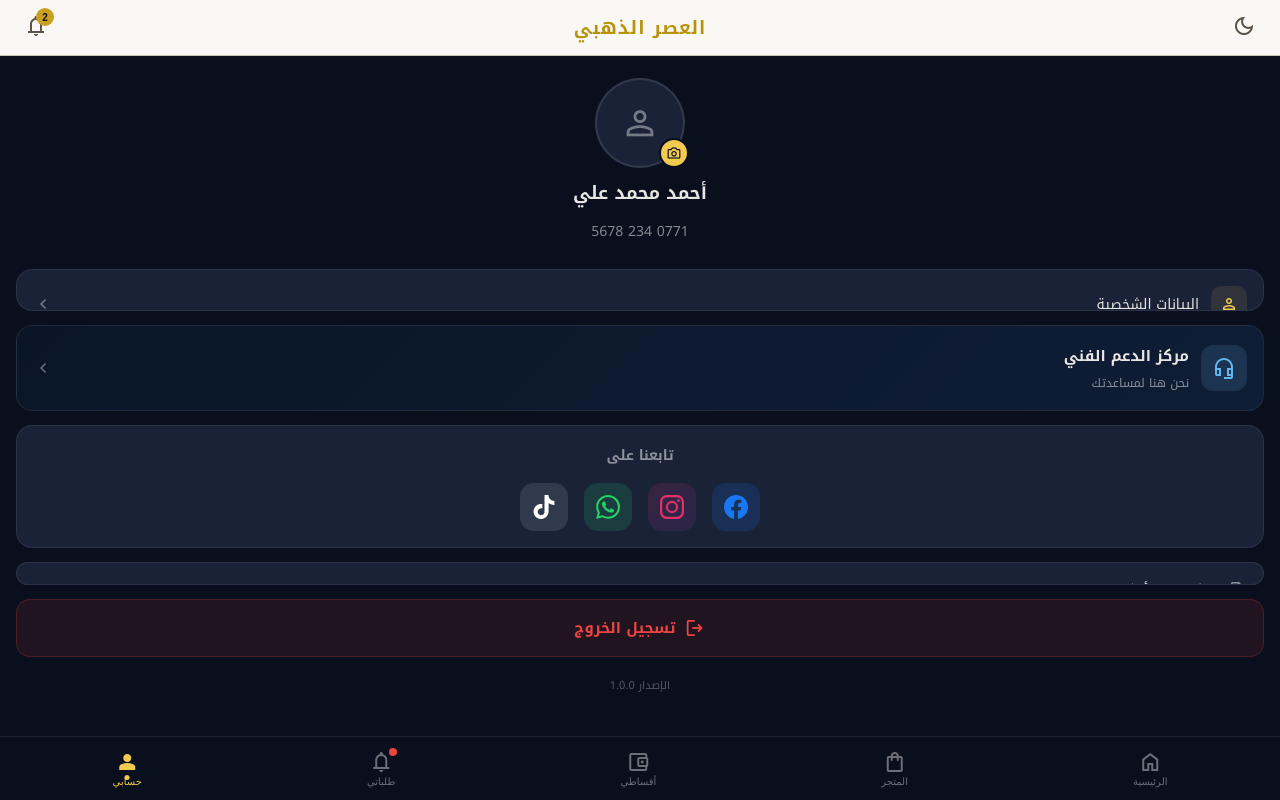
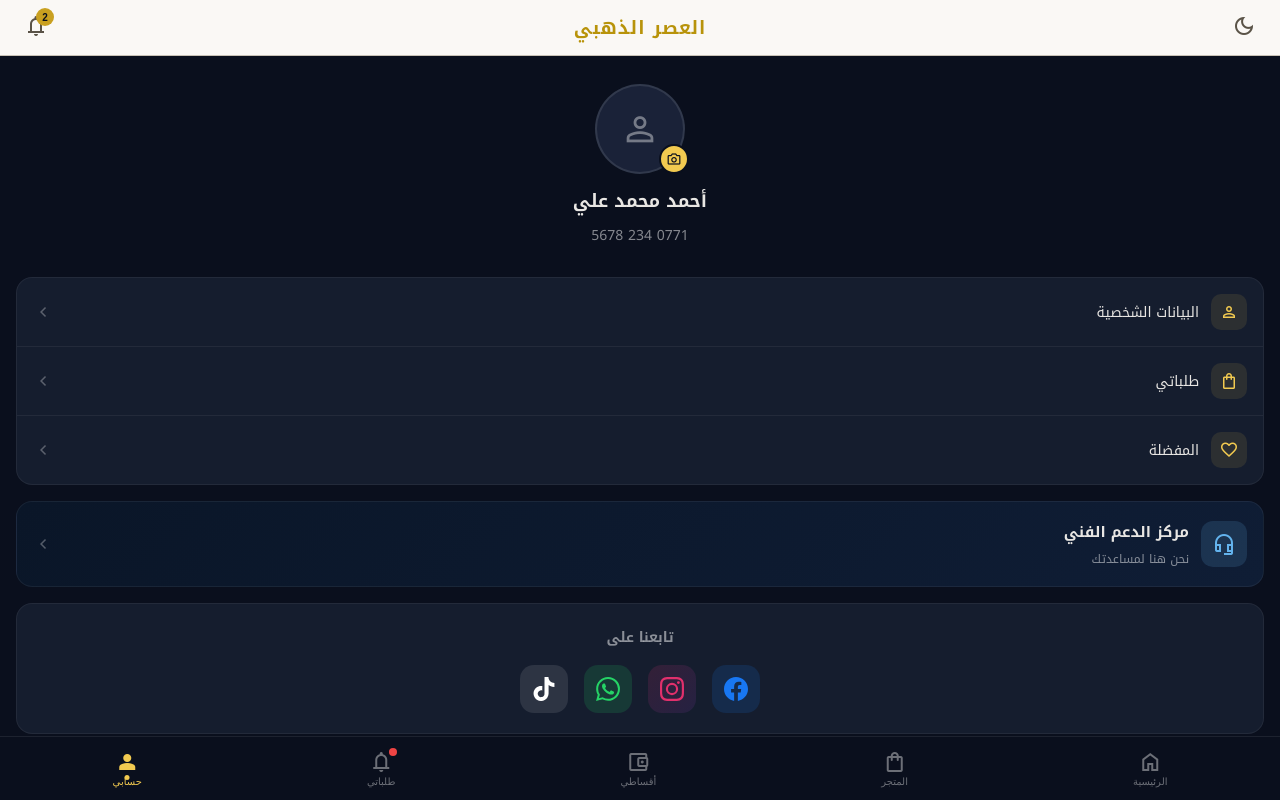
Before and after one commit to iraqtester993-prog/golden, a Vue app in the folder golden-pwa/: page /#/account in a window 1280 px wide. Built offline with nearby package versions, Linux system fonts and the light colour scheme.

Commit message:
fix: account - all sections hardcoded, no v-for

```diff
--- a/golden-pwa/src/views/AccountPage.vue
+++ b/golden-pwa/src/views/AccountPage.vue
@@ -2,87 +2,106 @@
   <div class="page">
     <TopBar />
 
-    <main class="page-content">
+    <div class="page-content">
       <!-- Profile -->
-      <section class="profile-section">
-        <div class="profile-photo-wrap">
-          <div class="profile-photo">
-            <span class="material-symbols-outlined">person</span>
+      <div style="text-align:center;padding:16px 0;">
+        <div style="position:relative;display:inline-block;">
+          <div style="width:90px;height:90px;border-radius:50%;background:#1a2238;border:2px solid rgba(255,255,255,0.1);display:flex;align-items:center;justify-content:center;margin:0 auto;">
+            <span class="material-symbols-outlined" style="font-size:40px;color:rgba(255,255,255,0.4);">person</span>
           </div>
-          <button class="camera-btn">
-            <span class="material-symbols-outlined">photo_camera</span>
+          <button style="position:absolute;bottom:0;right:-4px;width:30px;height:30px;border-radius:50%;background:#f2ca50;border:2px solid #0a0f1d;display:flex;align-items:center;justify-content:center;cursor:pointer;">
+            <span class="material-symbols-outlined" style="font-size:16px;color:#0a0f1d;">photo_camera</span>
           </button>
         </div>
-        <h2 class="profile-name">أحمد محمد علي</h2>
-        <span class="profile-phone">0771 234 5678</span>
-      </section>
-
-      <!-- Menu -->
-      <div style="background:#1a2238;border:1px solid rgba(255,255,255,0.08);border-radius:16px;overflow:hidden;">
-        <button v-for="item in menuItems" :key="item.label" style="display:flex;justify-content:space-between;align-items:center;padding:16px;background:none;border:none;border-bottom:1px solid rgba(255,255,255,0.06);cursor:pointer;width:100%;font-family:'Noto Kufi Arabic',sans-serif;">
-          <div style="display:flex;align-items:center;gap:12px;">
-            <div style="width:36px;height:36px;border-radius:10px;background:rgba(242,202,80,0.1);display:flex;align-items:center;justify-content:center;">
-              <span class="material-symbols-outlined" style="font-size:20px;color:#f2ca50;">{{ item.icon }}</span>
-            </div>
-            <span style="font-size:14px;color:#e8e6e3;">{{ item.label }}</span>
-          </div>
-          <span class="material-symbols-outlined" style="font-size:20px;color:rgba(255,255,255,0.4);">chevron_left</span>
-        </button>
+        <div style="margin-top:10px;font-size:18px;font-weight:700;color:#e8e6e3;">أحمد محمد علي</div>
+        <div style="font-size:14px;color:rgba(255,255,255,0.5);margin-top:4px;">0771 234 5678</div>
       </div>
 
-      <!-- Support -->
-      <div style="background:linear-gradient(135deg,#0a1628,#0f1d35);border:1px solid rgba(255,255,255,0.08);border-radius:16px;padding:16px;display:flex;align-items:center;justify-content:space-between;cursor:pointer;">
+      <!-- Menu Card -->
+      <div style="background:#151d2e;border-radius:16px;border:1px solid rgba(255,255,255,0.06);margin-bottom:4px;">
+        <div style="display:flex;align-items:center;justify-content:space-between;padding:16px;border-bottom:1px solid rgba(255,255,255,0.06);cursor:pointer;">
+          <div style="display:flex;align-items:center;gap:12px;">
+            <div style="width:36px;height:36px;border-radius:10px;background:rgba(242,202,80,0.1);display:flex;align-items:center;justify-content:center;flex-shrink:0;">
+              <span class="material-symbols-outlined" style="font-size:20px;color:#f2ca50;">person</span>
+            </div>
+            <span style="font-size:14px;color:#e8e6e3;">البيانات الشخصية</span>
+          </div>
+          <span class="material-symbols-outlined" style="font-size:20px;color:rgba(255,255,255,0.3);">chevron_left</span>
+        </div>
+        <div style="display:flex;align-items:center;justify-content:space-between;padding:16px;border-bottom:1px solid rgba(255,255,255,0.06);cursor:pointer;">
+          <div style="display:flex;align-items:center;gap:12px;">
+            <div style="width:36px;height:36px;border-radius:10px;background:rgba(242,202,80,0.1);display:flex;align-items:center;justify-content:center;flex-shrink:0;">
+              <span class="material-symbols-outlined" style="font-size:20px;color:#f2ca50;">shopping_bag</span>
+            </div>
+            <span style="font-size:14px;color:#e8e6e3;">طلباتي</span>
+          </div>
+          <span class="material-symbols-outlined" style="font-size:20px;color:rgba(255,255,255,0.3);">chevron_left</span>
+        </div>
+        <div style="display:flex;align-items:center;justify-content:space-between;padding:16px;cursor:pointer;">
+          <div style="display:flex;align-items:center;gap:12px;">
+            <div style="width:36px;height:36px;border-radius:10px;background:rgba(242,202,80,0.1);display:flex;align-items:center;justify-content:center;flex-shrink:0;">
+              <span class="material-symbols-outlined" style="font-size:20px;color:#f2ca50;">favorite</span>
+            </div>
+            <span style="font-size:14px;color:#e8e6e3;">المفضلة</span>
+          </div>
+          <span class="material-symbols-outlined" style="font-size:20px;color:rgba(255,255,255,0.3);">chevron_left</span>
+        </div>
+      </div>
+
+      <!-- Support Card -->
+      <div style="background:linear-gradient(135deg,#0a1628,#0f1d35);border:1px solid rgba(255,255,255,0.06);border-radius:16px;padding:16px;display:flex;align-items:center;justify-content:space-between;cursor:pointer;margin-bottom:4px;">
         <div style="display:flex;align-items:center;gap:12px;">
-          <div style="width:46px;height:46px;border-radius:12px;background:rgba(99,179,237,0.15);display:flex;align-items:center;justify-content:center;">
+          <div style="width:46px;height:46px;border-radius:12px;background:rgba(99,179,237,0.15);display:flex;align-items:center;justify-content:center;flex-shrink:0;">
             <span class="material-symbols-outlined" style="font-size:24px;color:#63b3ed;">headset_mic</span>
           </div>
-          <div style="display:flex;flex-direction:column;gap:2px;">
-            <h3 style="font-size:15px;font-weight:700;color:#e8e6e3;margin:0;">مركز الدعم الفني</h3>
-            <span style="font-size:12px;color:rgba(255,255,255,0.5);">نحن هنا لمساعدتك</span>
+          <div>
+            <div style="font-size:15px;font-weight:700;color:#e8e6e3;">مركز الدعم الفني</div>
+            <div style="font-size:12px;color:rgba(255,255,255,0.5);margin-top:2px;">نحن هنا لمساعدتك</div>
           </div>
         </div>
-        <span class="material-symbols-outlined" style="font-size:20px;color:rgba(255,255,255,0.4);">chevron_left</span>
+        <span class="material-symbols-outlined" style="font-size:20px;color:rgba(255,255,255,0.3);">chevron_left</span>
       </div>
 
-      <!-- Social -->
-      <div style="background:#1a2238;border:1px solid rgba(255,255,255,0.08);border-radius:16px;padding:16px;display:flex;flex-direction:column;align-items:center;gap:14px;">
-        <span style="font-size:14px;font-weight:600;color:rgba(255,255,255,0.5);">تابعنا على</span>
-        <div style="display:flex;gap:16px;">
-          <a href="#" target="_blank" style="width:48px;height:48px;border-radius:14px;display:flex;align-items:center;justify-content:center;background:rgba(24,119,242,0.15);text-decoration:none;">
+      <!-- Social Card -->
+      <div style="background:#151d2e;border:1px solid rgba(255,255,255,0.06);border-radius:16px;padding:20px 16px;text-align:center;margin-bottom:4px;">
+        <div style="font-size:14px;font-weight:600;color:rgba(255,255,255,0.5);margin-bottom:14px;">تابعنا على</div>
+        <div style="display:flex;justify-content:center;gap:16px;">
+          <a href="#" style="width:48px;height:48px;border-radius:14px;display:flex;align-items:center;justify-content:center;background:rgba(24,119,242,0.15);text-decoration:none;">
             <svg width="24" height="24" viewBox="0 0 24 24" fill="#1877F2"><path d="M24 12.073c0-6.627-5.373-12-12-12s-12 5.373-12 12c0 5.99 4.388 10.954 10.125 11.854v-8.385H7.078v-3.47h3.047V9.43c0-3.007 1.792-4.669 4.533-4.669 1.312 0 2.686.235 2.686.235v2.953H15.83c-1.491 0-1.956.925-1.956 1.874v2.25h3.328l-.532 3.47h-2.796v8.385C19.612 23.027 24 18.062 24 12.073z"/></svg>
           </a>
-          <a href="#" target="_blank" style="width:48px;height:48px;border-radius:14px;display:flex;align-items:center;justify-content:center;background:linear-gradient(135deg,rgba(225,48,108,0.15),rgba(131,58,180,0.15));text-decoration:none;">
+          <a href="#" style="width:48px;height:48px;border-radius:14px;display:flex;align-items:center;justify-content:center;background:linear-gradient(135deg,rgba(225,48,108,0.15),rgba(131,58,180,0.15));text-decoration:none;">
             <svg width="24" height="24" viewBox="0 0 24 24" fill="#E1306C"><path d="M12 2.163c3.204 0 3.584.012 4.85.07 3.252.148 4.771 1.691 4.919 4.919.058 1.265.069 1.645.069 4.849 0 3.205-.012 3.584-.069 4.849-.149 3.225-1.664 4.771-4.919 4.919-1.266.058-1.644.07-4.85.07-3.204 0-3.584-.012-4.849-.07-3.26-.149-4.771-1.699-4.919-4.92-.058-1.265-.07-1.644-.07-4.849 0-3.204.013-3.583.07-4.849.149-3.227 1.664-4.771 4.919-4.919 1.266-.057 1.645-.069 4.849-.069zM12 0C8.741 0 8.333.014 7.053.072 2.695.272.273 2.69.073 7.052.014 8.333 0 8.741 0 12c0 3.259.014 3.668.072 4.948.2 4.358 2.618 6.78 6.98 6.98C8.333 23.986 8.741 24 12 24c3.259 0 3.668-.014 4.948-.072 4.354-.2 6.782-2.618 6.979-6.98.059-1.28.073-1.689.073-4.948 0-3.259-.014-3.667-.072-4.947-.196-4.354-2.617-6.78-6.979-6.98C15.668.014 15.259 0 12 0zm0 5.838a6.162 6.162 0 100 12.324 6.162 6.162 0 000-12.324zM12 16a4 4 0 110-8 4 4 0 010 8zm6.406-11.845a1.44 1.44 0 100 2.881 1.44 1.44 0 000-2.881z"/></svg>
           </a>
-          <a href="#" target="_blank" style="width:48px;height:48px;border-radius:14px;display:flex;align-items:center;justify-content:center;background:rgba(37,211,102,0.15);text-decoration:none;">
+          <a href="#" style="width:48px;height:48px;border-radius:14px;display:flex;align-items:center;justify-content:center;background:rgba(37,211,102,0.15);text-decoration:none;">
             <svg width="24" height="24" viewBox="0 0 24 24" fill="#25D366"><path d="M17.472 14.382c-.297-.149-1.758-.867-2.03-.967-.273-.099-.471-.148-.67.15-.197.297-.767.966-.94 1.164-.173.199-.347.223-.644.075-.297-.15-1.255-.463-2.39-1.475-.883-.788-1.48-1.761-1.653-2.059-.173-.297-.018-.458.13-.606.134-.133.298-.347.446-.52.149-.174.198-.298.298-.497.099-.198.05-.371-.025-.52-.075-.149-.669-1.612-.916-2.207-.242-.579-.487-.5-.669-.51-.173-.008-.371-.01-.57-.01-.198 0-.52.074-.792.372-.272.297-1.04 1.016-1.04 2.479 0 1.462 1.065 2.875 1.213 3.074.149.198 2.096 3.2 5.077 4.487.709.306 1.262.489 1.694.625.712.227 1.36.195 1.871.118.571-.085 1.758-.719 2.006-1.413.248-.694.248-1.289.173-1.413-.074-.124-.272-.198-.57-.347m-5.421 7.403h-.004a9.87 9.87 0 01-5.031-1.378l-.361-.214-3.741.982.998-3.648-.235-.374a9.86 9.86 0 01-1.51-5.26c.001-5.45 4.436-9.884 9.888-9.884 2.64 0 5.122 1.03 6.988 2.898a9.825 9.825 0 012.893 6.994c-.003 5.45-4.437 9.884-9.885 9.884m8.413-18.297A11.815 11.815 0 0012.05 0C5.495 0 .16 5.335.157 11.892c0 2.096.547 4.142 1.588 5.945L.057 24l6.305-1.654a11.882 11.882 0 005.683 1.448h.005c6.554 0 11.89-5.335 11.893-11.893a11.821 11.821 0 00-3.48-8.413z"/></svg>
           </a>
-          <a href="#" target="_blank" style="width:48px;height:48px;border-radius:14px;display:flex;align-items:center;justify-content:center;background:rgba(255,255,255,0.1);text-decoration:none;">
+          <a href="#" style="width:48px;height:48px;border-radius:14px;display:flex;align-items:center;justify-content:center;background:rgba(255,255,255,0.1);text-decoration:none;">
             <svg width="24" height="24" viewBox="0 0 24 24" fill="#fff"><path d="M12.525.02c1.31-.02 2.61-.01 3.91-.02.08 1.53.63 3.09 1.75 4.17 1.12 1.11 2.7 1.62 4.24 1.79v4.03c-1.44-.05-2.89-.35-4.2-.97-.57-.26-1.1-.59-1.62-.93-.01 2.92.01 5.84-.02 8.75-.08 1.4-.54 2.79-1.35 3.94-1.31 1.92-3.58 3.17-5.91 3.21-1.43.08-2.86-.31-4.08-1.03-2.02-1.19-3.44-3.37-3.65-5.71-.02-.5-.03-1-.01-1.49.18-1.9 1.12-3.72 2.58-4.96 1.66-1.44 3.98-2.13 6.15-1.72.02 1.48-.04 2.96-.04 4.44-.99-.32-2.15-.23-3.02.37-.63.41-1.11 1.04-1.36 1.75-.21.51-.15 1.07-.14 1.61.24 1.64 1.82 3.02 3.5 2.87 1.12-.01 2.19-.66 2.77-1.61.19-.33.4-.67.41-1.06.1-1.79.06-3.57.07-5.36.01-4.03-.01-8.05.02-12.07z"/></svg>
           </a>
         </div>
       </div>
 
-      <!-- Links -->
-      <div style="background:#1a2238;border:1px solid rgba(255,255,255,0.08);border-radius:16px;overflow:hidden;">
-        <button style="display:flex;align-items:center;gap:12px;padding:14px 16px;background:none;border:none;border-bottom:1px solid rgba(255,255,255,0.06);cursor:pointer;width:100%;font-family:'Noto Kufi Arabic',sans-serif;">
+      <!-- Links Card -->
+      <div style="background:#151d2e;border-radius:16px;border:1px solid rgba(255,255,255,0.06);margin-bottom:4px;">
+        <div style="display:flex;align-items:center;gap:12px;padding:16px;border-bottom:1px solid rgba(255,255,255,0.06);cursor:pointer;">
           <span class="material-symbols-outlined" style="font-size:20px;color:rgba(255,255,255,0.5);">description</span>
           <span style="font-size:14px;color:#e8e6e3;">الشروط والأحكام</span>
-        </button>
-        <button style="display:flex;align-items:center;gap:12px;padding:14px 16px;background:none;border:none;cursor:pointer;width:100%;font-family:'Noto Kufi Arabic',sans-serif;">
+        </div>
+        <div style="display:flex;align-items:center;gap:12px;padding:16px;cursor:pointer;">
           <span class="material-symbols-outlined" style="font-size:20px;color:rgba(255,255,255,0.5);">lock</span>
           <span style="font-size:14px;color:#e8e6e3;">سياسة الخصوصية</span>
-        </button>
+        </div>
       </div>
 
       <!-- Logout -->
-      <button style="display:flex;align-items:center;justify-content:center;gap:8px;width:100%;padding:14px;border-radius:14px;background:rgba(239,68,68,0.1);border:1px solid rgba(239,68,68,0.2);color:#ef4444;font-size:15px;font-weight:600;font-family:'Noto Kufi Arabic',sans-serif;cursor:pointer;" @click="goTo('/')">
+      <div style="display:flex;align-items:center;justify-content:center;gap:8px;width:100%;padding:14px;border-radius:14px;background:rgba(239,68,68,0.1);border:1px solid rgba(239,68,68,0.2);color:#ef4444;font-size:15px;font-weight:600;cursor:pointer;margin-bottom:8px;" @click="goTo('/')">
         <span class="material-symbols-outlined" style="font-size:22px;">logout</span>
         <span>تسجيل الخروج</span>
-      </button>
+      </div>
 
-      <span style="text-align:center;font-size:11px;color:rgba(255,255,255,0.3);padding:4px 0;">الإصدار 1.0.0</span>
-    </main>
+      <!-- Version -->
+      <div style="text-align:center;font-size:11px;color:rgba(255,255,255,0.3);padding:8px 0 16px;">الإصدار 1.0.0</div>
+    </div>
 
     <nav class="bottom-nav">
       <button class="nav-item" v-for="(item, i) in navItems" :key="item.label" :class="{ active: i === 4 }" @click="goTo(item.route)">
@@ -104,12 +123,6 @@ import TopBar from '../components/TopBar.vue'
 const router = useRouter()
 const goTo = (route) => { if (route) router.push(route) }
 
-const menuItems = [
-  { icon: 'person', label: 'البيانات الشخصية' },
-  { icon: 'shopping_bag', label: 'طلباتي' },
-  { icon: 'favorite', label: 'المفضلة' }
-]
-
 const navItems = [
   { icon: 'home', label: 'الرئيسية', route: '/home' },
   { icon: 'shopping_bag', label: 'المتجر', route: '/store' },
@@ -120,39 +133,16 @@ const navItems = [
 </script>
 
 <style scoped>
-.page { width: 100%; height: 100dvh; background: #0a0f1d; display: flex; flex-direction: column; overflow: hidden; }
+.page {
+  width: 100%; height: 100dvh; background: #0a0f1d;
+  display: flex; flex-direction: column; overflow: hidden;
+}
 
 .page-content {
   flex: 1; overflow-y: auto; -webkit-overflow-scrolling: touch;
   padding: 12px 16px 100px;
-  display: flex; flex-direction: column; gap: 14px;
+  display: flex; flex-direction: column; gap: 12px;
 }
-
-.profile-section {
-  display: flex; flex-direction: column; align-items: center; gap: 8px; padding: 10px 0;
-}
-
-.profile-photo-wrap { position: relative; }
-
-.profile-photo {
-  width: 90px; height: 90px; border-radius: 50%;
-  background: #1a2238; border: 2px solid rgba(255,255,255,0.1);
-  display: flex; align-items: center; justify-content: center;
-}
-
-.profile-photo .material-symbols-outlined { font-size: 40px; color: rgba(255,255,255,0.4); }
-
-.camera-btn {
-  position: absolute; bottom: 0; right: -4px;
-  width: 30px; height: 30px; border-radius: 50%;
-  background: #f2ca50; border: 2px solid #0a0f1d;
-  display: flex; align-items: center; justify-content: center; cursor: pointer;
-}
-
-.camera-btn .material-symbols-outlined { font-size: 16px; color: #0a0f1d; }
-
-.profile-name { font-size: 18px; font-weight: 700; color: #e8e6e3; }
-.profile-phone { font-size: 14px; color: rgba(255,255,255,0.5); }
 
 .bottom-nav {
   position: fixed; bottom: 0; left: 0; right: 0; height: 64px;
```
